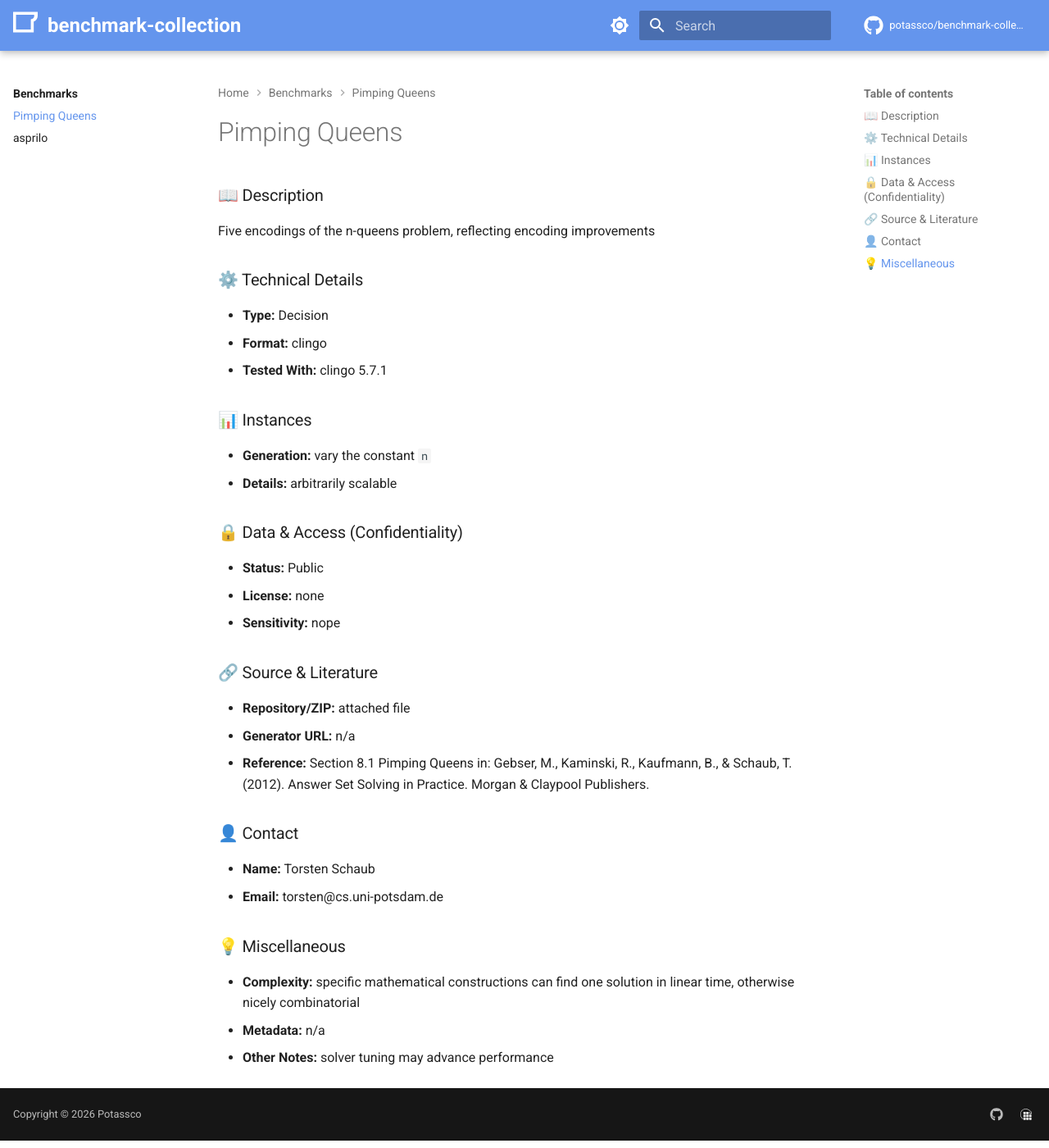
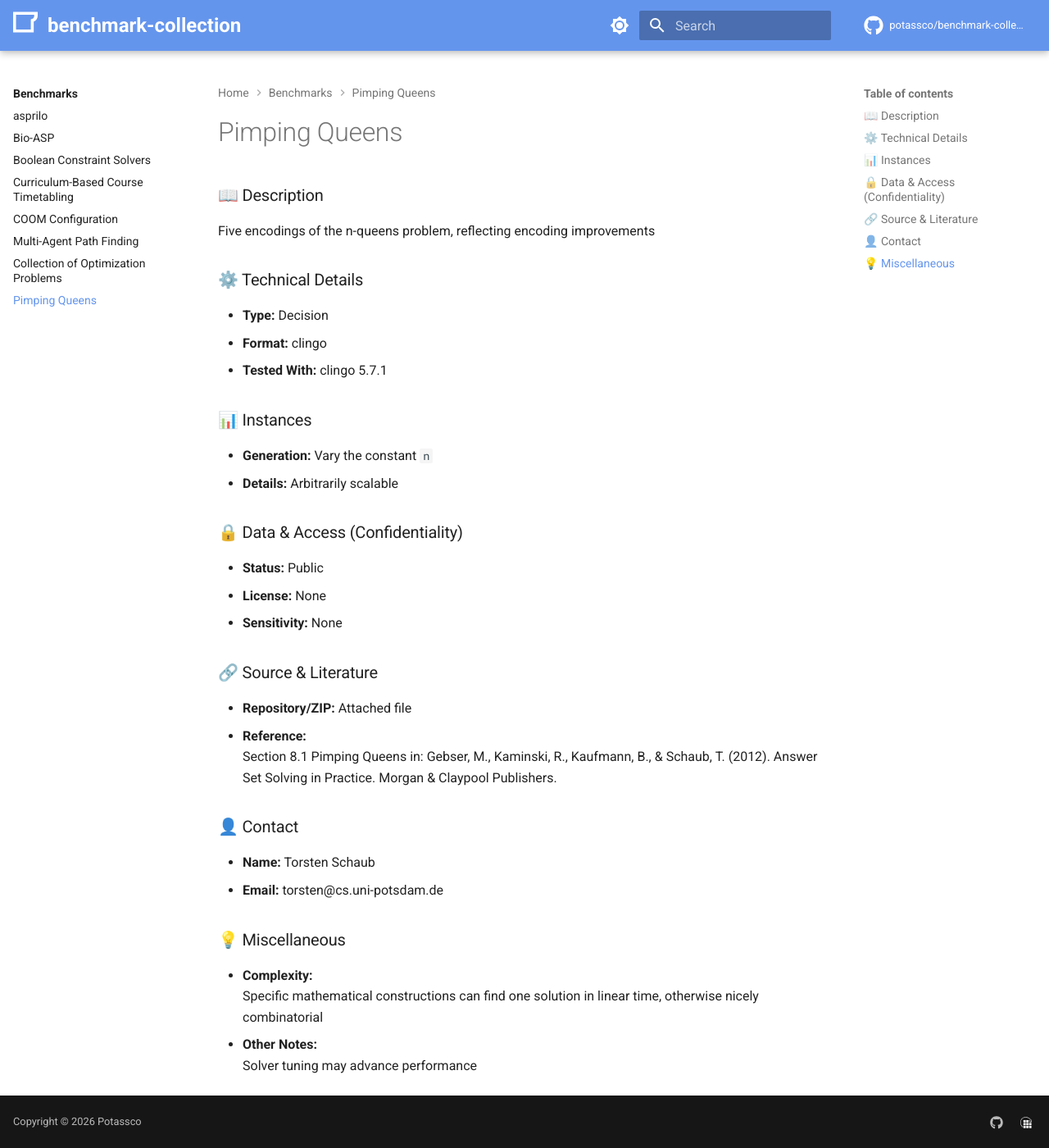
Before and after one commit to potassco/benchmark-collection, an MkDocs documentation site: the page built from docs/benchmarks/pimping-queens/index.md, in a window 1280 px wide and 1400 px high, scrolled down 59 px. Shown: the whole window at 82% size. Built offline with MkDocs 1.6.1 and Material for MkDocs 9.7.7, drawn with Linux system fonts in a browser that asks for light colours; comment, search, counter and statistics services are not loaded.

Commit message:
Add more benchmarks

```diff
--- a/docs/benchmarks/pimping-queens/index.md
+++ b/docs/benchmarks/pimping-queens/index.md
@@ -9,24 +9,25 @@ Five encodings of the n-queens problem, reflecting encoding improvements
 * **Tested With:** clingo 5.7.1
 
 ### 📊 Instances
-* **Generation:** vary the constant `n`
-* **Details:** arbitrarily scalable
+* **Generation:** Vary the constant `n`
+* **Details:** Arbitrarily scalable
 
 ### 🔒 Data & Access (Confidentiality)
 * **Status:** Public
-* **License:** none
-* **Sensitivity:** nope
+* **License:** None
+* **Sensitivity:** None
 
 ### 🔗 Source & Literature
-* **Repository/ZIP:** attached file
-* **Generator URL:** n/a
-* **Reference:** Section 8.1 Pimping Queens in: Gebser, M., Kaminski, R., Kaufmann, B., & Schaub, T. (2012). Answer Set Solving in Practice. Morgan & Claypool Publishers.
+* **Repository/ZIP:** Attached file
+* **Reference:**
+Section 8.1 Pimping Queens in: Gebser, M., Kaminski, R., Kaufmann, B., & Schaub, T. (2012). Answer Set Solving in Practice. Morgan & Claypool Publishers.
 
 ### 👤 Contact
 * **Name:** Torsten Schaub
 * **Email:** torsten@cs.uni-potsdam.de
 
 ### 💡 Miscellaneous
-* **Complexity:** specific mathematical constructions can find one solution in linear time, otherwise nicely combinatorial
-* **Metadata:** n/a
-* **Other Notes:** solver tuning may advance performance
+* **Complexity:**
+Specific mathematical constructions can find one solution in linear time, otherwise nicely combinatorial
+* **Other Notes:**
+Solver tuning may advance performance
--- a/mkdocs.yml
+++ b/mkdocs.yml
@@ -118,9 +118,21 @@ nav:
   - Home: index.md
   - Benchmarks:
     - benchmarks/index.md
+    - asprilo:
+      - benchmarks/asprilo/index.md
+    - Bio-ASP:
+      - benchmarks/bio-asp/index.md
+    - Boolean Constraint Solvers:
+      - benchmarks/bool-constraint-solvers/index.md
+    - Curriculum-Based Course Timetabling:
+      - benchmarks/cbctt/index.md
+    - COOM Configuration:
+      - benchmarks/coom/index.md
+    - Multi-Agent Path Finding:
+      - benchmarks/mapf/index.md
+    - Collection of Optimization Problems:
+      - benchmarks/opt-collection/index.md
     - Pimping Queens:
       - benchmarks/pimping-queens/index.md
-    - asprilo:
-      - benchmarks/asprilo/index.md
   - Contributing:
     - contributing/index.md
```
Also changed, not shown: docs/benchmarks/asprilo/index.md (+16 -7 lines), docs/benchmarks/bio-asp/index.md (added, +52 -0 lines), docs/benchmarks/bool-constraint-solvers/index.md (added, +34 -0 lines), docs/benchmarks/cbctt/index.md (added, +34 -0 lines), docs/benchmarks/coom/index.md (added, +33 -0 lines), docs/benchmarks/index.md (+14 -2 lines), docs/benchmarks/mapf/index.md (added, +40 -0 lines), docs/benchmarks/opt-collection/index.md (added, +36 -0 lines).
